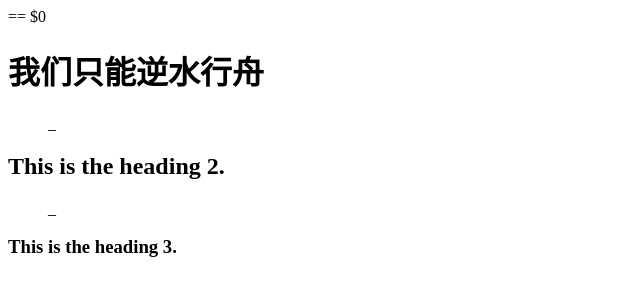
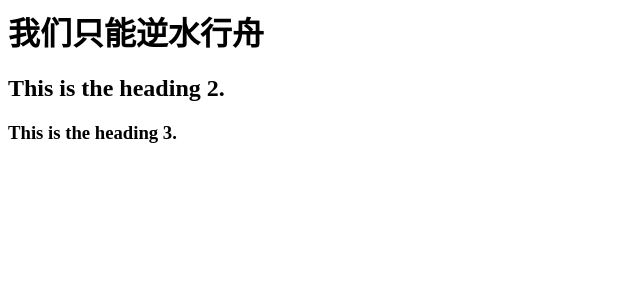
Before and after one commit to yahmsannga/yahmsannga.github.io, a plain HTML site: page index.html in a window 1280 px wide. Shown: the whole page, without its empty margins (0-640 px from the left). Drawn offline with Linux system fonts and the light colour scheme.

Commit message:
Update index.html

```diff
--- a/index.html
+++ b/index.html
@@ -1,10 +1,10 @@
 <html>
   <head></head>
-  <body> == $0
+  <body>
     <h1>我们只能逆水行舟</h1>
-    <ul>_</ul>
+    <ul> </ul>
     <h2>This is the heading 2.</h2>
-    <ol>_</ol>
+    <ol> </ol>
     <h3>This is the heading 3.</h3>
   </body>
 </html>
```
